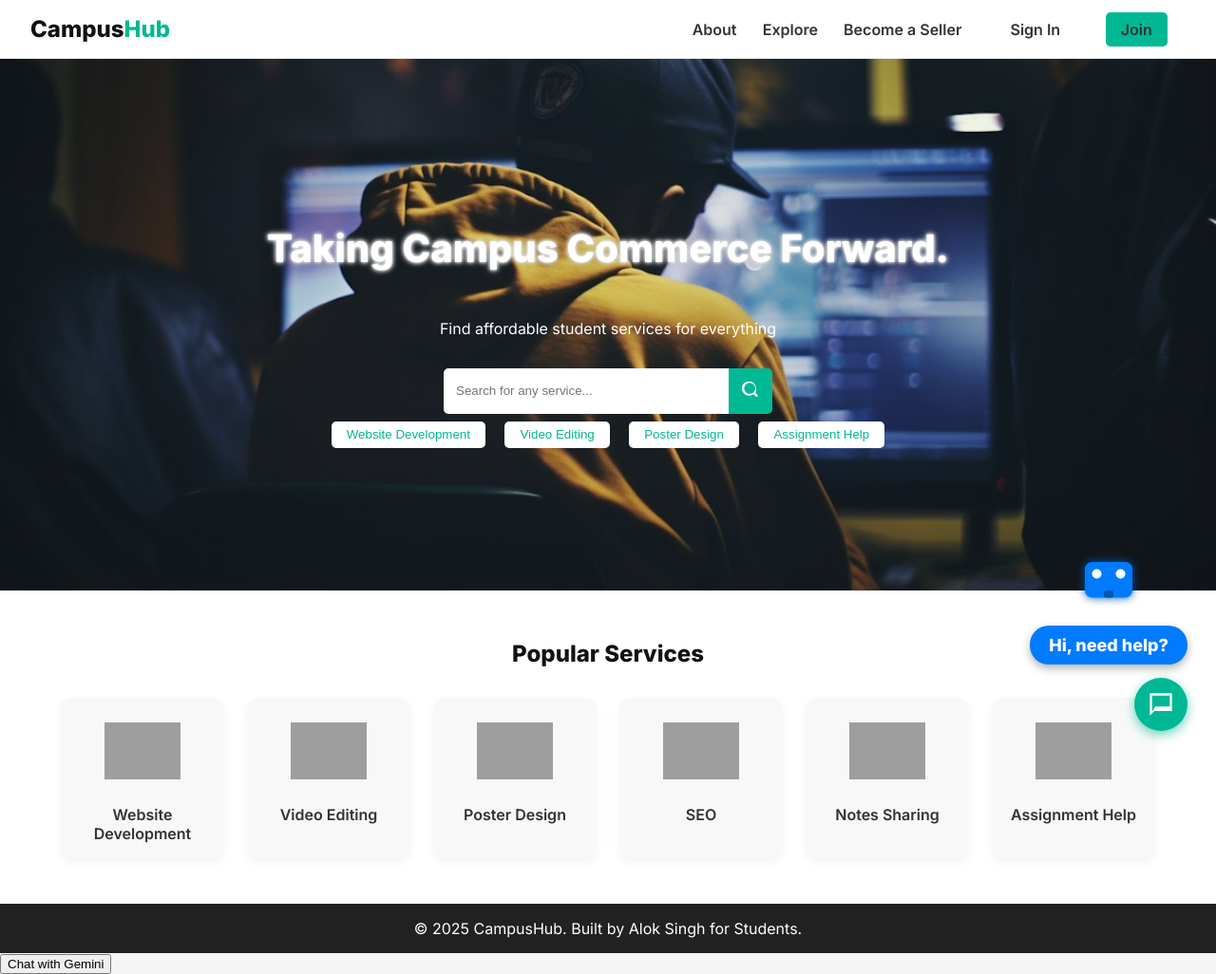
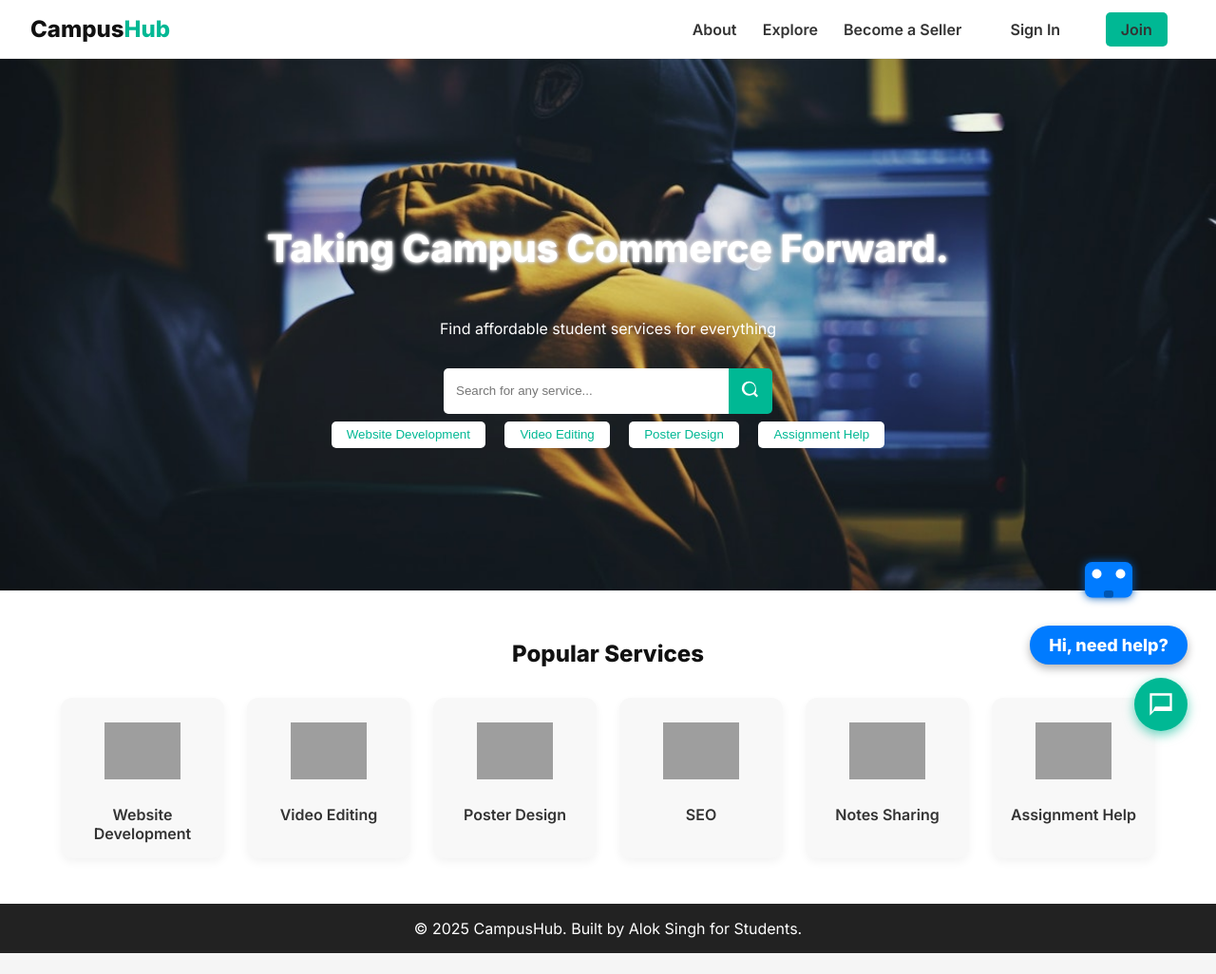
Before and after one commit to alokspacy/CampusHub, a plain HTML site: page index.html in a window 1280 px wide. Shown: the whole page at 95% size. After the commit the page ends 1004 px from the top, so only its background shows below. Drawn offline with Linux system fonts and the light colour scheme; no server answers; grey boxes are pictures that could not be loaded.

Commit message:
Update index.html

```diff
--- a/index.html
+++ b/index.html
@@ -248,10 +248,6 @@
   </svg>
   <div id="speech-bubble">Hi, need help?</div>
 </div>
-<div id="chatbot-container" aria-hidden="true">
-  <button id="open-chat" aria-label="Open chat with Gemini">Chat with Gemini</button>
-</div>
-
 <div id="chat-dialog" role="dialog" aria-modal="true" aria-labelledby="chat-title">
   <header>
     <span id="chat-title">Chat with Gemini</span>
```
